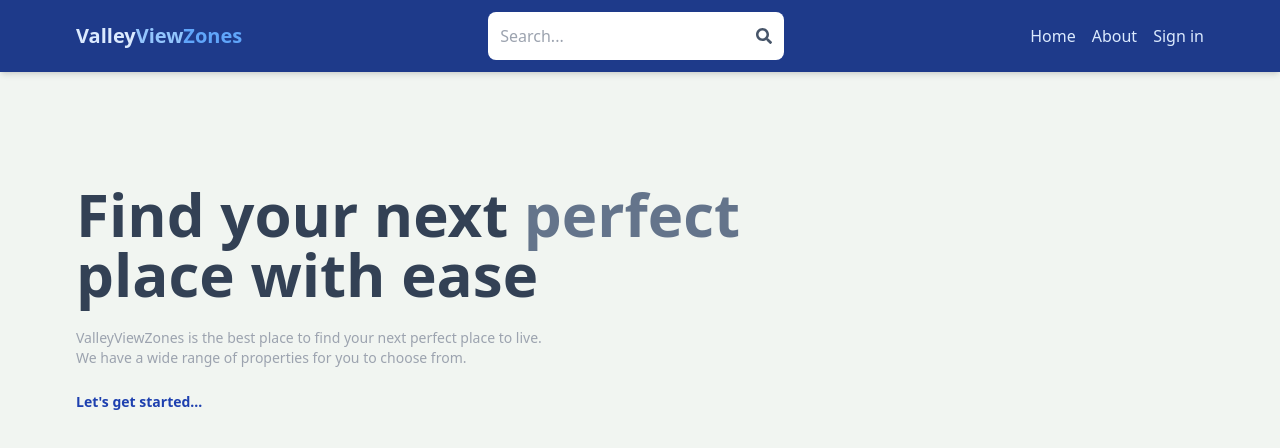
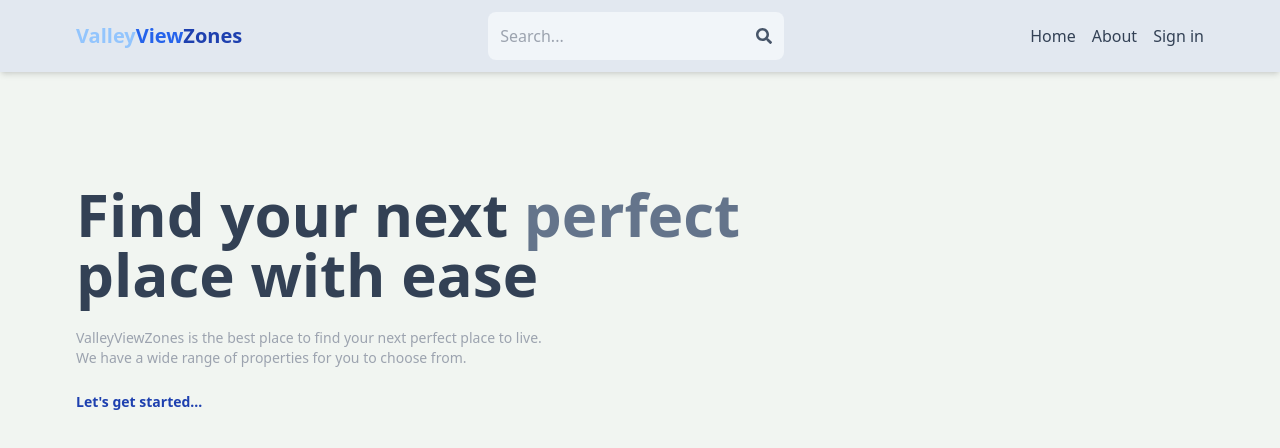
Before and after one commit to varshapandey09/ValleyViewZones, a React (Vite) app in the folder mern project/client/: page / in a window 1280 px wide. Shown: the top 448 px of the page. Built offline with nearby package versions, Linux system fonts and the light colour scheme; no server answers.

Commit message:
complete header search form functionality

```diff
--- a/mern project/client/src/components/Header.jsx
+++ b/mern project/client/src/components/Header.jsx
@@ -1,40 +1,76 @@
-import {FaSearch} from 'react-icons/fa'
-import {Link} from 'react-router-dom'
-import {useSelector} from 'react-redux'
+import { FaSearch } from 'react-icons/fa';
+import { Link, useNavigate } from 'react-router-dom';
+import { useSelector } from 'react-redux';
+import { useEffect, useState } from 'react';
 
 export default function Header() {
-  const {currentUser} = useSelector(state => state.user)
+  const { currentUser } = useSelector((state) => state.user);
+  const [searchTerm, setSearchTerm] = useState('');
+  const navigate = useNavigate();
+  const handleSubmit = (e) => {
+    e.preventDefault();
+    const urlParams = new URLSearchParams(window.location.search);
+    urlParams.set('searchTerm', searchTerm);
+    const searchQuery = urlParams.toString();
+    navigate(`/search?${searchQuery}`);
+  };
+
+  useEffect(() => {
+    const urlParams = new URLSearchParams(location.search);
+    const searchTermFromUrl = urlParams.get('searchTerm');
+    if (searchTermFromUrl) {
+      setSearchTerm(searchTermFromUrl);
+    }
+  }, [location.search]);
   return (
-    <header className='bg-blue-900 shadow-md'>
+    <header className='bg-slate-200 shadow-md'>
       <div className='flex justify-between items-center max-w-6xl mx-auto p-3'>
         <Link to='/'>
-        <h1 className='font-bold text-sm sm:text-xl flex-wrap'>
-          <span className='text-blue-100'>Valley</span>
-          <span className='text-blue-300'>View</span>
-          <span className='text-blue-400'>Zones</span>
-        </h1>
+          <h1 className='font-bold text-sm sm:text-xl flex flex-wrap'>
+          <span className='text-blue-300'>Valley</span>
+          <span className='text-blue-600'>View</span>
+          <span className='text-blue-800'>Zones</span>
+          </h1>
         </Link>
-        <form className='bg-white p-3 rounded-lg flex items-center'>
-          <input type="text"
-          placeholder="Search..."
-          className='bg-transparent focus:outline-none w-24 sm:w-64'/>
-          <FaSearch className='text-slate-600'/>
+        <form
+          onSubmit={handleSubmit}
+          className='bg-slate-100 p-3 rounded-lg flex items-center'
+        >
+          <input
+            type='text'
+            placeholder='Search...'
+            className='bg-transparent focus:outline-none w-24 sm:w-64'
+            value={searchTerm}
+            onChange={(e) => setSearchTerm(e.target.value)}
+          />
+          <button>
+            <FaSearch className='text-slate-600' />
+          </button>
         </form>
         <ul className='flex gap-4'>
           <Link to='/'>
-          <li className='hidden sm:inline text-blue-100 hover:underline'>Home</li>
+            <li className='hidden sm:inline text-slate-700 hover:underline'>
+              Home
+            </li>
           </Link>
           <Link to='/about'>
-          <li className='hidden sm:inline text-blue-100 hover:underline'>About</li>
+            <li className='hidden sm:inline text-slate-700 hover:underline'>
+              About
+            </li>
           </Link>
           <Link to='/profile'>
-          {currentUser ? (
-            <img className='rounded-full h-7 w-7 object-cover'src = {currentUser.avatar} alt='profile'/>)
-          : (<li className='text-blue-100 hover:underline'>Sign in</li>
-          )}
+            {currentUser ? (
+              <img
+                className='rounded-full h-7 w-7 object-cover'
+                src={currentUser.avatar}
+                alt='profile'
+              />
+            ) : (
+              <li className=' text-slate-700 hover:underline'> Sign in</li>
+            )}
           </Link>
         </ul>
       </div>
     </header>
-  )
+  );
 }
```
